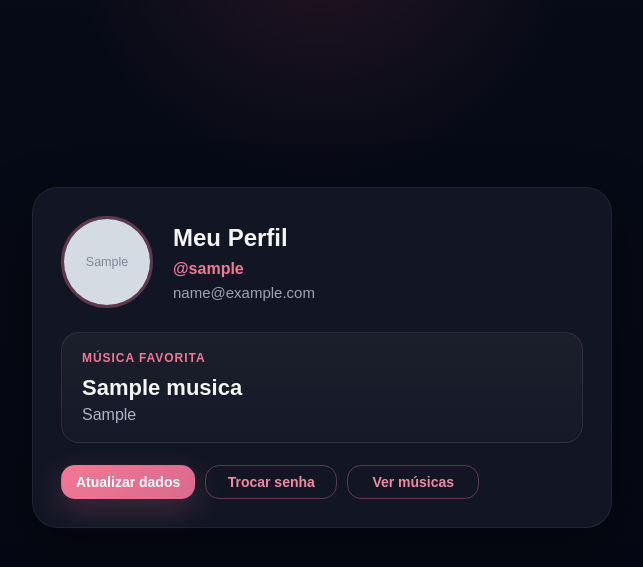
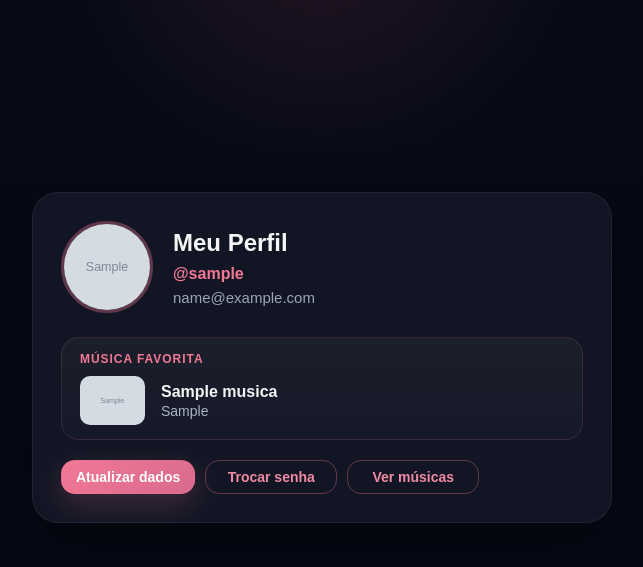
Before and after one commit to MaluDutra/INF1407-TRABALHO1, a Django app: page /perfil/ in a window 1280 px wide. Shown: the part 79-646 px from the top of the page, without its empty margins (318-961 px from the left). Run offline with Django 5.2, Linux system fonts and the light colour scheme; a user stored in the database is signed in; tables that the repository leaves empty hold one stand-in row (values such as "Sample post"); grey boxes marked "Sample" are stand-in pictures; parts of the project's set-up code (start-up, migrations or seed data) failed here and were passed over.

Commit message:
Ajustes de Organização e Outros Ajustes no HTML + CSS

```diff
--- a/ProjetoINF1407/Projeto1/Playlists/static/css/base.css
+++ b/ProjetoINF1407/Projeto1/Playlists/static/css/base.css
@@ -49,6 +49,17 @@ a {
     font-size: 20px;
     font-weight: bold;
     color: #ffffff;
+}
+
+.logo-link {
+    text-decoration: none;
+    color: inherit;
+    transition: 0.25s;
+}
+
+.logo-link:hover {
+    transform: scale(1.05);
+    filter: brightness(1.1) drop-shadow(0 0 4px rgba(242, 120, 149, 0.5));
 }
 
 .site-nav {
--- a/ProjetoINF1407/Projeto1/Playlists/static/css/profile.css
+++ b/ProjetoINF1407/Projeto1/Playlists/static/css/profile.css
@@ -78,8 +78,8 @@
     );
     border: 1px solid rgba(242, 120, 149, 0.14);
     border-radius: 18px;
-    padding: 18px 20px;
-    margin-bottom: 22px;
+    padding: 14px 18px;
+    margin-bottom: 20px;
 }
 
 .favorite-label {
@@ -90,20 +90,6 @@
     text-transform: uppercase;
     letter-spacing: 0.08em;
     margin-bottom: 10px;
-}
-
-.favorite-title {
-    color: #f5f5f5;
-    font-size: 22px;
-    font-weight: 700;
-    line-height: 1.2;
-    margin: 0 0 4px 0;
-}
-
-.favorite-artist {
-    color: #aeb4c7;
-    font-size: 16px;
-    margin: 0;
 }
 
 .favorite-empty {
@@ -233,3 +219,31 @@
         min-width: 0;
     }
 }
+
+.favorite-music {
+    display: flex;
+    align-items: center;
+    gap: 16px;
+}
+
+.favorite-image {
+    width: 65px;
+    border-radius: 10px;
+    object-fit: cover;
+    flex-shrink: 0;
+    margin-right: 0;
+}
+
+.favorite-title {
+    color: #f5f5f5;
+    font-size: 16px;
+    font-weight: 700;
+    line-height: 1.2;
+    margin: 0 0 2px 0;
+}
+
+.favorite-artist {
+    color: #aeb4c7;
+    font-size: 14px;
+    margin: 0;
+}
--- a/ProjetoINF1407/Projeto1/Playlists/templates/seguranca/atualizar_dados.html
+++ b/ProjetoINF1407/Projeto1/Playlists/templates/playlists/atualizar_dados.html
@@ -1,4 +1,4 @@
-{% extends 'seguranca/base.html' %}
+{% extends 'playlists/base.html' %}
 {% load static %}
 
 {% block titulo %}Editar Dados{% endblock %}
--- a/ProjetoINF1407/Projeto1/Playlists/templates/seguranca/base.html
+++ b/ProjetoINF1407/Projeto1/Playlists/templates/playlists/base.html
@@ -11,10 +11,12 @@
 </head>
 <body>
     <header class="site-header">
-        <div class="logo-area">
-            <div class="logo-icon">♪</div>
-            <span class="logo-text">Songlist</span>
-        </div>
+        <a href="{% url 'homepage' %}" class="logo-link">
+            <div class="logo-area">
+                <div class="logo-icon">♪</div>
+                <span class="logo-text">Songlist</span>
+            </div>
+        </a>
 
         <nav class="site-nav">
             <a href="{% url 'homepage' %}" class="nav-link">Início</a>
--- a/ProjetoINF1407/Projeto1/Playlists/templates/playlists/confirmar_remocao.html
+++ b/ProjetoINF1407/Projeto1/Playlists/templates/playlists/confirmar_remocao.html
@@ -1,4 +1,4 @@
-{% extends 'seguranca/base.html' %}
+{% extends 'playlists/base.html' %}
 {% load static %}
 
 {% block titulo %}Remover Música{% endblock %}
--- a/ProjetoINF1407/Projeto1/Playlists/templates/playlists/form_musica.html
+++ b/ProjetoINF1407/Projeto1/Playlists/templates/playlists/form_musica.html
@@ -1,4 +1,4 @@
-{% extends 'seguranca/base.html' %}
+{% extends 'playlists/base.html' %}
 {% load static %}
 
 {% block titulo %}{{ acao }} Música{% endblock %}
--- a/ProjetoINF1407/Projeto1/Playlists/templates/playlists/home.html
+++ b/ProjetoINF1407/Projeto1/Playlists/templates/playlists/home.html
@@ -1,4 +1,4 @@
-{% extends 'seguranca/base.html' %}
+{% extends 'playlists/base.html' %}
 {% load static %}
 
 {% block titulo %}Início{% endblock %}
--- a/ProjetoINF1407/Projeto1/Playlists/templates/playlists/listar_musicas.html
+++ b/ProjetoINF1407/Projeto1/Playlists/templates/playlists/listar_musicas.html
@@ -1,4 +1,4 @@
-{% extends 'seguranca/base.html' %}
+{% extends 'playlists/base.html' %}
 {% load static %}
 
 {% block titulo %}Minhas Músicas{% endblock %}
--- a/ProjetoINF1407/Projeto1/Playlists/templates/seguranca/perfil.html
+++ b/ProjetoINF1407/Projeto1/Playlists/templates/playlists/perfil.html
@@ -1,4 +1,4 @@
-{% extends 'seguranca/base.html' %}
+{% extends 'playlists/base.html' %}
 {% load static %}
 
 {% block titulo %}Meu Perfil{% endblock %}
@@ -30,8 +30,17 @@
             <span class="favorite-label">Música favorita</span>
 
             {% if perfil.musica_favorita %}
-                <p class="favorite-title">{{ perfil.musica_favorita.titulo }}</p>
-                <p class="favorite-artist">{{ perfil.musica_favorita.artista }}</p>
+                <div class="favorite-music">
+                    {% if perfil.musica_favorita.imagem_url %}
+                        <img src="{{ perfil.musica_favorita.imagem_url }}" alt="Imagem de {{ perfil.musica_favorita.titulo }}" class="favorite-image">
+                    {% else %}
+                        <img src="/static/images/default-music.jpg" alt="Imagem padrão" class="favorite-image">
+                    {% endif %}
+                    <div class="favorite-info">
+                        <p class="favorite-title">{{ perfil.musica_favorita.titulo }}</p>
+                        <p class="favorite-artist">{{ perfil.musica_favorita.artista }}</p>
+                    </div>
+                </div>
             {% else %}
                 <p class="favorite-empty">Nenhuma música favorita selecionada.</p>
             {% endif %}
--- a/ProjetoINF1407/Projeto1/Playlists/templates/seguranca/cadastro.html
+++ b/ProjetoINF1407/Projeto1/Playlists/templates/seguranca/cadastro.html
@@ -1,4 +1,4 @@
-{% extends 'seguranca/base.html' %}
+{% extends 'playlists/base.html' %}
 {% load static %}
 
 {% block titulo %}Cadastro{% endblock %}
--- a/ProjetoINF1407/Projeto1/Playlists/templates/seguranca/login.html
+++ b/ProjetoINF1407/Projeto1/Playlists/templates/seguranca/login.html
@@ -1,4 +1,4 @@
-{% extends 'seguranca/base.html' %}
+{% extends 'playlists/base.html' %}
 {% load static %}
 
 {% block titulo %}Login{% endblock %}
--- a/ProjetoINF1407/Projeto1/Playlists/templates/seguranca/logout.html
+++ b/ProjetoINF1407/Projeto1/Playlists/templates/seguranca/logout.html
@@ -1,4 +1,4 @@
-{% extends 'seguranca/base.html' %}
+{% extends 'playlists/base.html' %}
 {% load static %}
 
 {% block titulo %}Logout{% endblock %}
--- a/ProjetoINF1407/Projeto1/Playlists/templates/seguranca/password_change_done.html
+++ b/ProjetoINF1407/Projeto1/Playlists/templates/seguranca/password_change_done.html
@@ -1,4 +1,4 @@
-{% extends 'seguranca/base.html' %}
+{% extends 'playlists/base.html' %}
 {% load static %}
 
 {% block titulo %}Senha Atualizada{% endblock %}
--- a/ProjetoINF1407/Projeto1/Playlists/templates/seguranca/password_change_form.html
+++ b/ProjetoINF1407/Projeto1/Playlists/templates/seguranca/password_change_form.html
@@ -1,4 +1,4 @@
-{% extends 'seguranca/base.html' %}
+{% extends 'playlists/base.html' %}
 {% load static %}
 
 {% block titulo %}Trocar Senha{% endblock %}
--- a/ProjetoINF1407/Projeto1/Playlists/templates/seguranca/password_reset_complete.html
+++ b/ProjetoINF1407/Projeto1/Playlists/templates/seguranca/password_reset_complete.html
@@ -1,4 +1,4 @@
-{% extends 'seguranca/base.html' %}
+{% extends 'playlists/base.html' %}
 {% load static %}
 
 {% block titulo %}Senha Criada{% endblock %}
--- a/ProjetoINF1407/Projeto1/Playlists/templates/seguranca/password_reset_confirm.html
+++ b/ProjetoINF1407/Projeto1/Playlists/templates/seguranca/password_reset_confirm.html
@@ -1,4 +1,4 @@
-{% extends 'seguranca/base.html' %}
+{% extends 'playlists/base.html' %}
 {% load static %}
 
 {% block titulo %}Redefinir Senha{% endblock %}
--- a/ProjetoINF1407/Projeto1/Playlists/templates/seguranca/password_reset_done.html
+++ b/ProjetoINF1407/Projeto1/Playlists/templates/seguranca/password_reset_done.html
@@ -1,4 +1,4 @@
-{% extends 'seguranca/base.html' %}
+{% extends 'playlists/base.html' %}
 {% load static %}
 
 {% block titulo %}Envio de Link de Recuperação de Senha{% endblock %}
--- a/ProjetoINF1407/Projeto1/Playlists/templates/seguranca/password_reset_form.html
+++ b/ProjetoINF1407/Projeto1/Playlists/templates/seguranca/password_reset_form.html
@@ -1,4 +1,4 @@
-{% extends 'seguranca/base.html' %}
+{% extends 'playlists/base.html' %}
 {% load static %}
 
 {% block titulo %}Recuperar Senha{% endblock %}
--- a/ProjetoINF1407/Projeto1/Playlists/views.py
+++ b/ProjetoINF1407/Projeto1/Playlists/views.py
@@ -134,7 +134,7 @@ def perfil(request):
     """
     perfil, _ = Perfil.objects.get_or_create(user=request.user)
     contexto = {'perfil': perfil}
-    return render(request, 'seguranca/perfil.html', contexto)
+    return render(request, 'playlists/perfil.html', contexto)
 
 
 @login_required
@@ -158,4 +158,4 @@ def atualizar_dados(request):
         form = AtualizarUsuarioForm(instance=request.user, user=request.user)
 
     contexto = {'form': form}
-    return render(request, 'seguranca/atualizar_dados.html', contexto)
+    return render(request, 'playlists/atualizar_dados.html', contexto)
```
